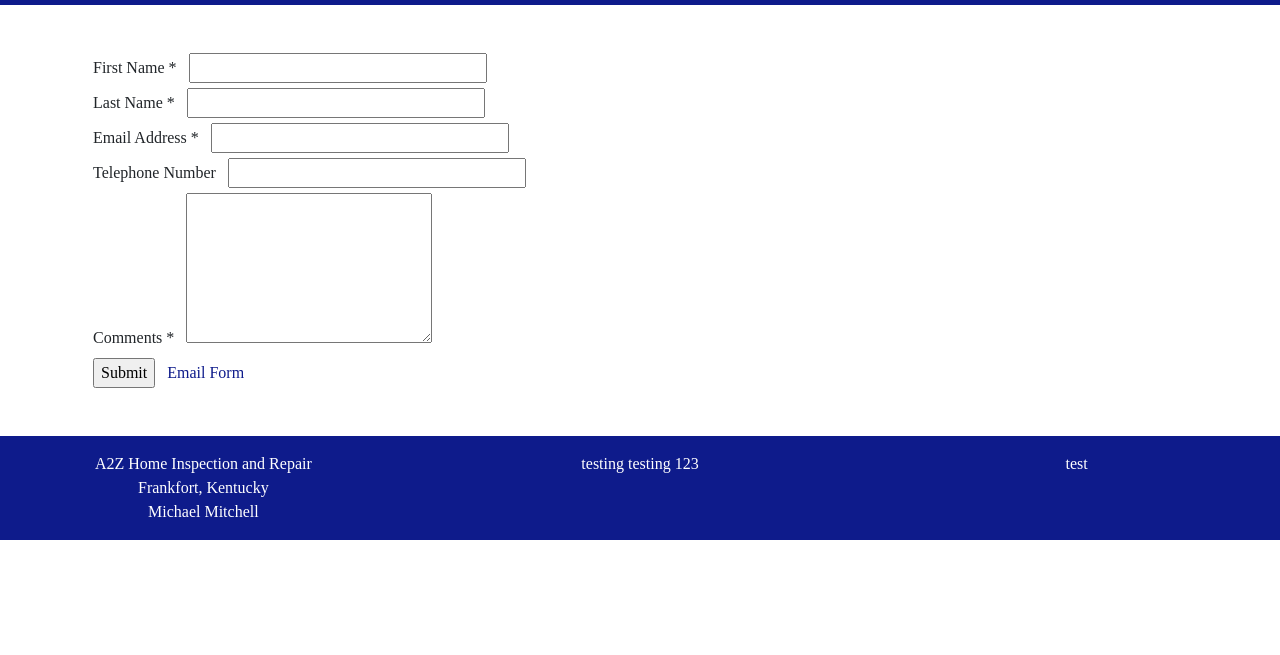
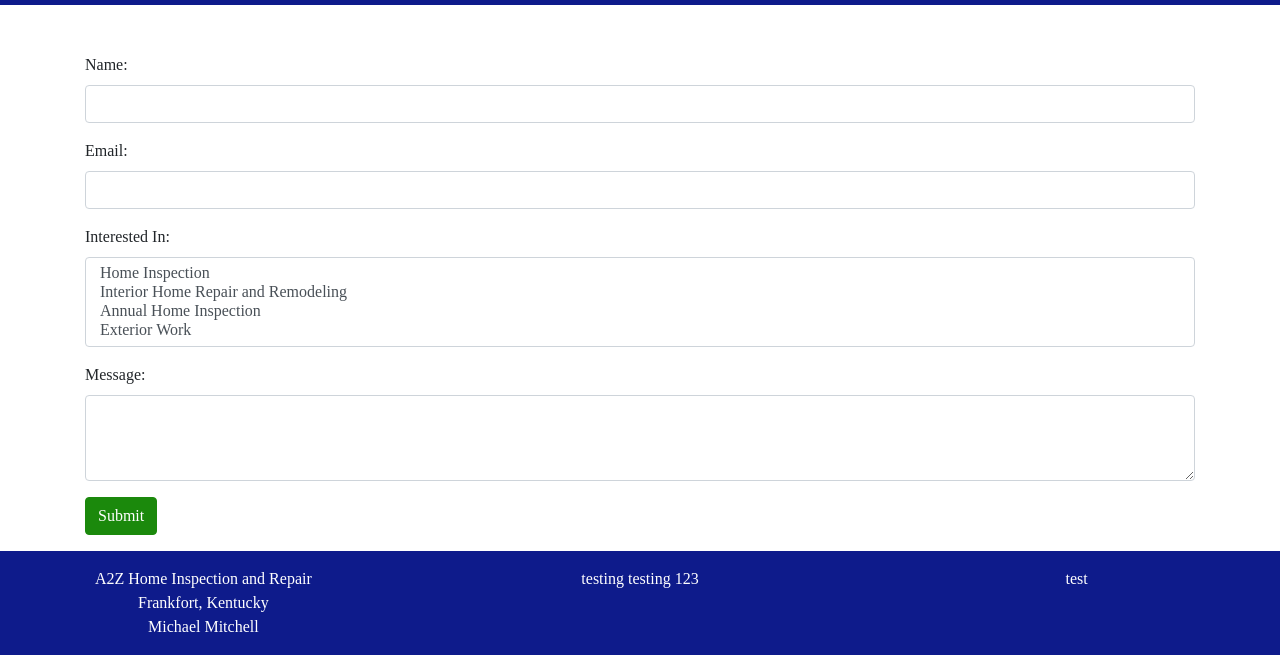
Before and after one commit to maymeclayton/A2Z, a website: page contact.html in a window 1280 px wide. Shown: the part 216-871 px from the top of the page. Before the commit the page ends 800 px from the top, so only its background shows below. Drawn offline with nearby package versions, Linux system fonts and the light colour scheme; a web font is replaced by a local one.

Commit message:
formats contact page for netlify

```diff
--- a/contact.html
+++ b/contact.html
@@ -40,26 +40,36 @@
         </li>
       </ul>
     </nav>
-<div class="container mt-5 mb-5">
-    <form name="contactform" method="post" action="send_form_email.php">
-      <label for="first_name">First Name *</label>
-      <input type="text" name="first_name" maxlength="50" size="30">
-      <br>
-      <label for="last_name">Last Name *</label>
-      <input type="text" name="last_name" maxlength="50" size="30">
-      <br>
-      <label for="email">Email Address *</label>
-      <input type="text" name="email" maxlength="80" size="30">
-      <br>
-      <label for="telephone">Telephone Number</label>
-      <input type="text" name="telephone" maxlength="30" size="30">
-      <br>
-      <label for="comments">Comments *</label>
-      <textarea name="comments" maxlength="1000" cols="25" rows="6"></textarea>
-      <br>
-      <input type="submit" value="Submit">   <a href="http://www.freecontactform.com/email_form.php">Email Form</a>
-    </form>
+
+<div class="container mt-5">
+  <form name="contact" method="POST" data-netlify="true">
+    <div class="form-group">
+      <label for="name">Name:</label>
+      <input class="form-control" type="text" name="name" />
+    </div>
+    <div class="form-group">
+        <label>Email:</label>
+        <input class="form-control" type="email" name="email" />
+    </div>
+    <div class="form-group">
+      <label for="services">Interested In:</label>
+        <select multiple class="form-control" id="exampleFormControlSelect2">
+          <option value="homeInspection">Home Inspection</option>
+          <option value="homeRepair">Interior Home Repair and Remodeling</option>
+          <option value="homeCheckUp">Annual Home Inspection</option>
+          <option value="exteriorWork">Exterior Work</option>
+        </select>
+    </div>
+    <div class="form-group">
+        <label for="message">Message:</label>
+        <textarea class="form-control" name="message" rows="3"></textarea>
+    </div>
+    <div class="form-group">
+      <button type="submit" class="btn btn-success">Submit</button>
+    </div>
+  </form>
 </div>
+
     <div class="footer sticky bg-primary text-white text-center">
       <div class="row">
         <div class="col mt-3">
```
